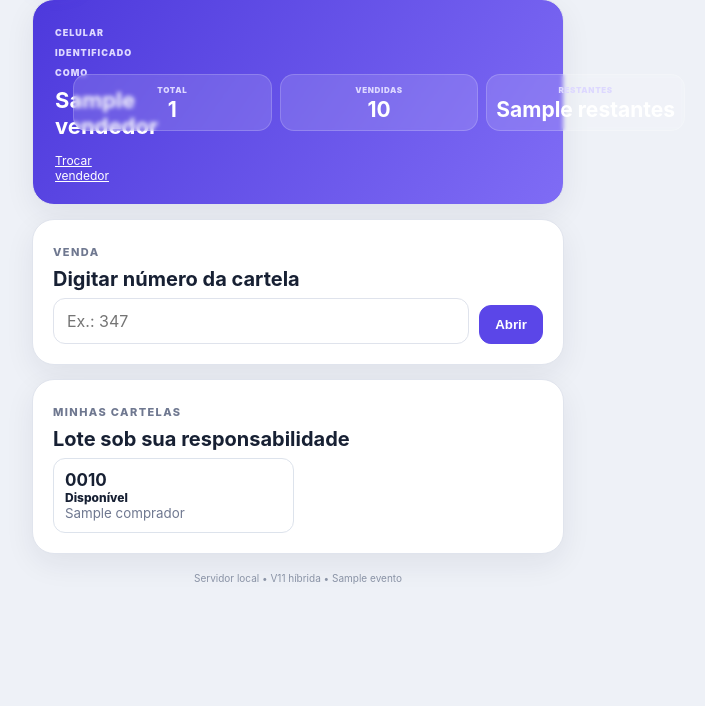
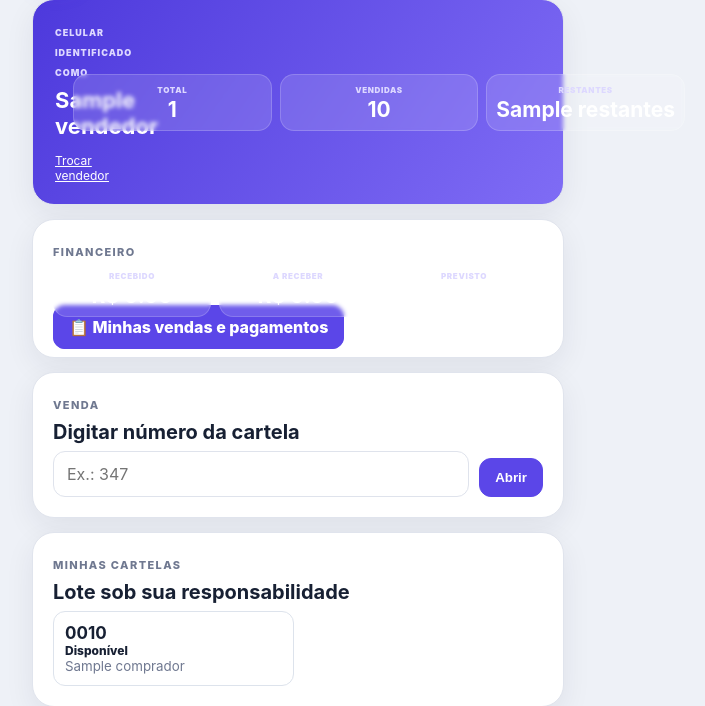
Before and after one commit to neibarbosa0692/bingo-comunidade-online, a Python web app: template templates/mobile_home.html in a window 1280 px wide. Shown: the part 91-797 px from the top of the page, without its empty margins (342-1047 px from the left). Before the commit the page ends 675 px from the top, so only its background shows below. Run offline with Jinja, Linux system fonts and the light colour scheme; the template is opened without the code that fills it: most values are stand-ins (such as "Sample title", 1, 10 or a date in 2020).

Commit message:
V3: atualizar resumo do vendedor para reservas e recebimentos

```diff
--- a/templates/mobile_home.html
+++ b/templates/mobile_home.html
@@ -16,8 +16,9 @@
     <div class="seller-balance-item"><small>Restantes</small><strong>{{ restantes }}</strong></div>
   </div>
 </section>
+<section class="mobile-card seller-finance-card"><span class="eyebrow">FINANCEIRO</span><div class="seller-balance"><div class="seller-balance-item"><small>Recebido</small><strong>R$ {{ "%.2f"|format(recebido) }}</strong></div><div class="seller-balance-item"><small>A receber</small><strong>R$ {{ "%.2f"|format(pendente) }}</strong></div><div class="seller-balance-item"><small>Previsto</small><strong>R$ {{ "%.2f"|format(previsto) }}</strong></div></div><a class="btn btn-primary btn-full" href="{{ url_for("mobile_vendas") }}">📋 Minhas vendas e pagamentos</a></section>
 <section class="mobile-card"><span class="eyebrow">VENDA</span><h3>Digitar número da cartela</h3><form action="{{ url_for('mobile_abrir_cartela') }}" method="post" class="inline-form"><input type="number" name="numero" min="1" placeholder="Ex.: 347" required><button class="btn btn-primary">Abrir</button></form></section>
-<section class="mobile-card"><span class="eyebrow">MINHAS CARTELAS</span><h3>Lote sob sua responsabilidade</h3><div class="mobile-card-list">{% for c in minhas %}<a href="{{ url_for('mobile_cartela',evento_id=evento.id,numero=c.numero) }}" class="mobile-card-item {{ c.status }}"><b>{{ '%04d'|format(c.numero) }}</b><span>{% if c.status=='vendida' %}Vendida{% else %}Disponível{% endif %}</span>{% if c.comprador %}<small>{{ c.comprador }}</small>{% endif %}</a>{% else %}<p class="muted">Nenhuma cartela atribuída a este vendedor.</p>{% endfor %}</div></section>
+<section class="mobile-card"><span class="eyebrow">MINHAS CARTELAS</span><h3>Lote sob sua responsabilidade</h3><div class="mobile-card-list">{% for c in minhas %}<a href="{{ url_for('mobile_cartela',evento_id=evento.id,numero=c.numero) }}" class="mobile-card-item {{ c.status }}"><b>{{ '%04d'|format(c.numero) }}</b><span>{% if c.status=='vendida' %}Paga / Vendida{% elif c.status=='reservada' %}Reservada / Aguardando pagamento{% else %}Disponível{% endif %}</span>{% if c.comprador %}<small>{{ c.comprador }}</small>{% endif %}</a>{% else %}<p class="muted">Nenhuma cartela atribuída a este vendedor.</p>{% endfor %}</div></section>
 {% else %}
 <section class="mobile-card"><span class="eyebrow">ACESSO DO VENDEDOR</span><h2>Identifique-se para vender</h2>
 {% if mode=='cloud' %}<p>Digite o código de 6 dígitos fornecido pela coordenação.</p><form action="{{ url_for('mobile_selecionar') }}" method="post" class="form-stack"><label>Código de acesso<input name="codigo_acesso" inputmode="numeric" maxlength="6" placeholder="000000" required></label><button class="btn btn-primary btn-full">Entrar</button></form>
```
